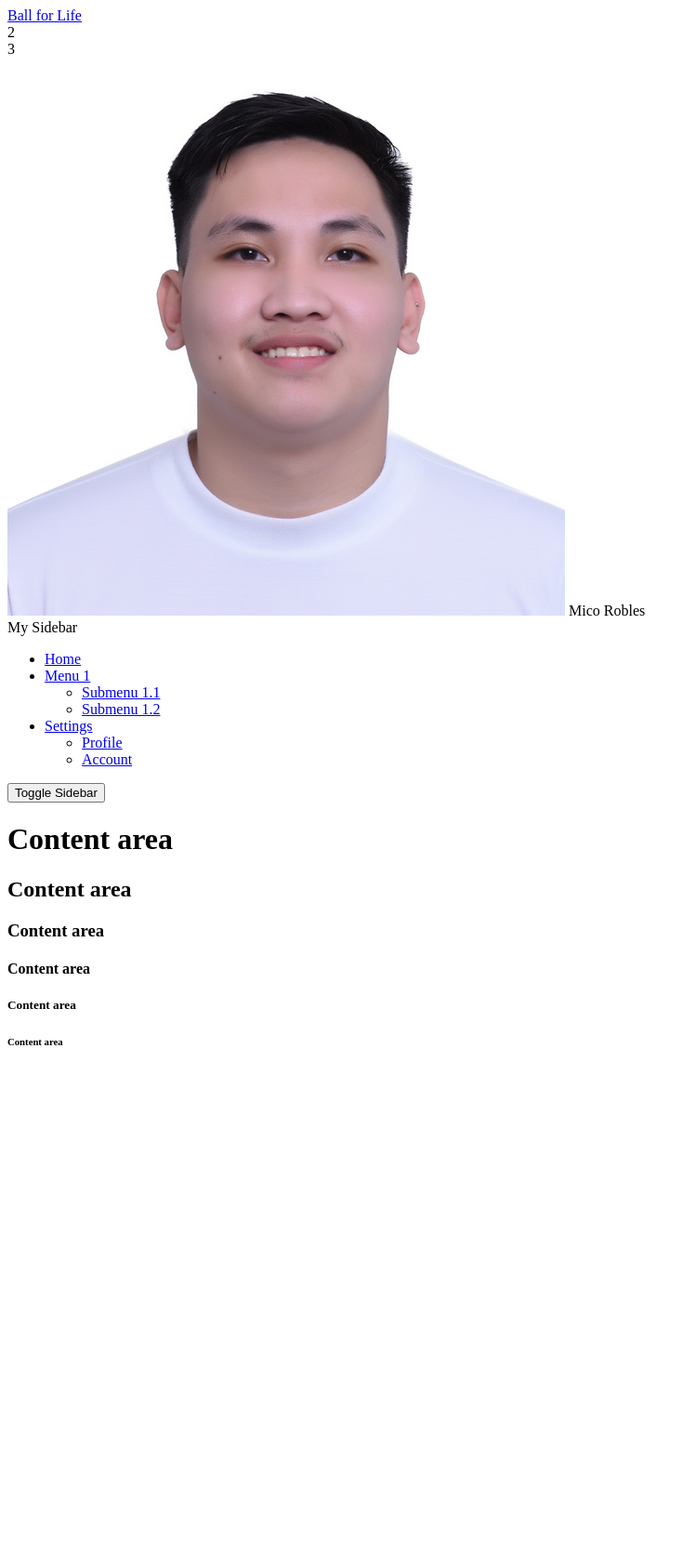
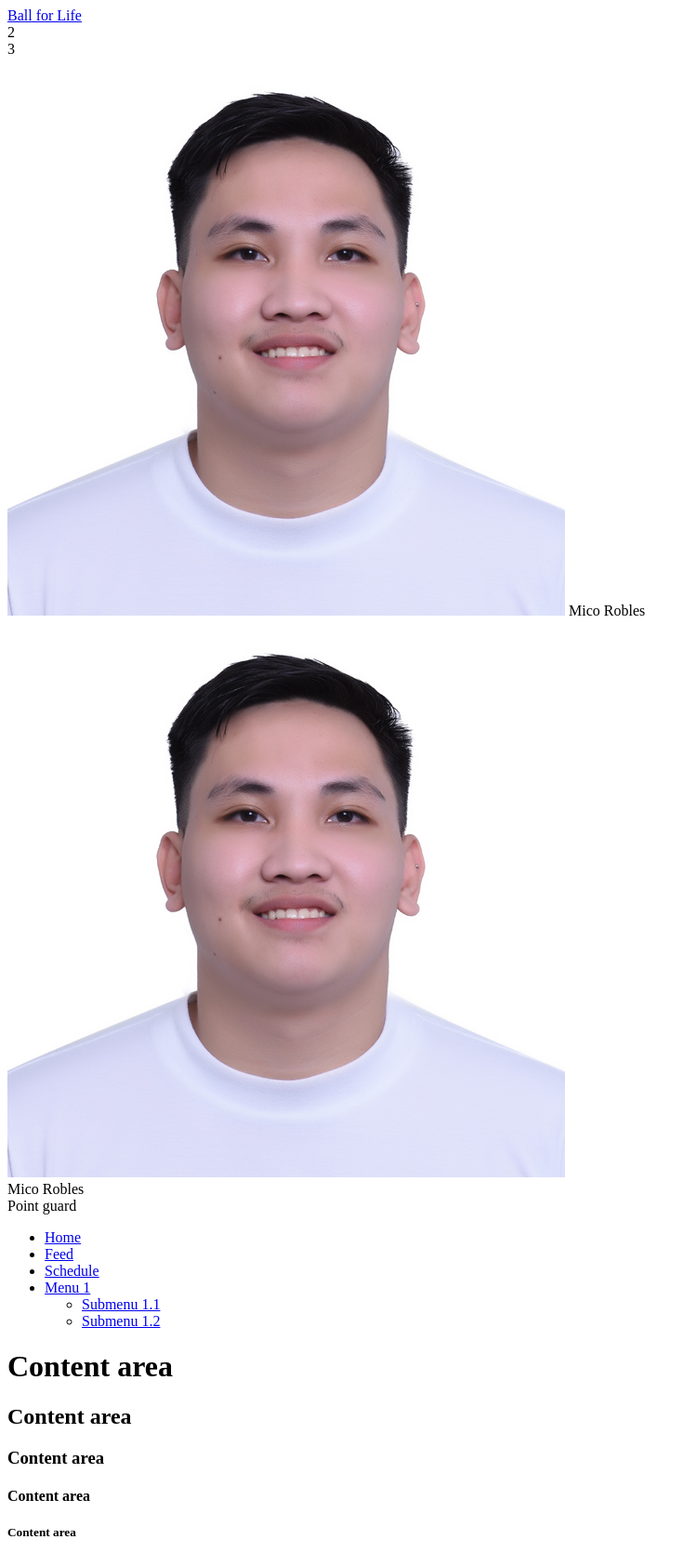
Before and after one commit to micorobles/BallForLife_webapp, a CodeIgniter 4 app: the page made by app/Views/Homepage/homepage.php in a window 1280 px wide. Shown: the top 1670 px of the page at 93% size, without its empty margins (0-749 px from the left). Before the commit the page ends 1124 px from the top, so only its background shows below. Run offline with PHP 8.4 and a stand-in for CodeIgniter, Linux system fonts and the light colour scheme; the template is opened without the code that fills it, so the values that code supplies are empty; some libraries are stand-ins or nearby versions.

Commit message:
update
sidebar heading added and body (unfinished)

```diff
--- a/app/Views/templates/header.php
+++ b/app/Views/templates/header.php
@@ -1,9 +1,9 @@
 <!-- Header content -->
 <!-- <header class="bg-primary text-white text-center"> -->
-<div class="container-fluid">
+<header class="container-fluid px-4 bg-white text-black border-bottom">
     <div class="row">
-        <a href="<?= base_url('homepage')?>" class="col-2 logo d-flex align-items-center font-lg text-white">
-            <i class="fa-solid fa-basketball fa-1x mr-2 "></i>
+        <a href="<?= base_url('homepage')?>" class="col-2 logo d-flex align-items-center font-lg text-black">
+            <i class="fa-solid fa-basketball fa-1x me-2"></i>
             <span class="">Ball for Life</span>
         </a>
         <div class="col-4 d-flex align-items-center">2</div>
@@ -11,10 +11,10 @@
         <div class="col-2 d-flex align-items-center justify-content-end p-1">
             <div id='profile' class="profile p-1 px-2 rounded">
                 <img src="<?= base_url('images/ROBLES.jpg') ?>" alt="">
-                <span class="ml-1 medium-text font-sm regular-text">Mico Robles</span>
-                <i class="fa-solid fa-caret-down ml-2"></i>
+                <span class="ms-1 medium-text font-sm regular-text">Mico Robles</span>
+                <i class="fa-solid fa-caret-down ms-2"></i>
             </div>
         </div>
     </div>
-</div>
+</header>
 <!-- </header> -->
--- a/app/Views/templates/sidebar.php
+++ b/app/Views/templates/sidebar.php
@@ -1,10 +1,52 @@
- <!-- Sidebar -->
- <nav id="sidebar" class="bg-dark text-white">
-     <div class="sidebar-heading text-center py-4">
-         <i class="fas fa-user-circle"></i>
-         <span>My Sidebar</span>
-     </div>
-     <ul class="nav flex-column">
+<!-- Sidebar -->
+<nav id="sidebar" class="bg-secondary text-white">
+    <div class="sidebar-heading py-3">
+        <div id='sidebar-profile' class="sidebar-profile p-0 ps-4 rounded d-flex align-items-center">
+            <img src="<?= base_url('images/ROBLES.jpg') ?>" alt="">
+            <ul class="ms-1" style="list-style-type:none; padding:0; margin:0;">
+                <li><span id='username' class="ms-2 medium-text font-sm semi-bold-text">Mico Robles</span></li>
+                <li><span id='position' class="ms-2 regular-text font-xs light-text" style="font-weight: 300">Point
+                        guard</span></>
+                </li>
+            </ul>
+        </div>
+    </div>
+
+    <ul class="nav flex-column ps-2">
+        <li class="nav-item border">
+            <a class="nav-link text-white" href="<?= base_url('homepage') ?>">
+                <i class="fas fa-home fa-1x"></i> <span class="">Home</span>
+            </a>
+        </li>
+        <li class="nav-item border">
+            <a class="nav-link text-white" href="<?= base_url('homepage') ?>">
+                <i class="fas fa-people-line fa-1x"></i> <span class="">Feed</span>
+            </a>
+        </li>
+        <li class="nav-item border">
+            <a class="nav-link text-white" href="<?= base_url('homepage') ?>">
+                <i class="fas fa-calendar-days fa-1x"></i> <span class="">Schedule</span>
+            </a>
+        </li>
+        <li class="nav-item border">
+            <a class="nav-link text-white" href="#" data-bs-toggle="collapse" data-bs-target="#submenu1"
+                aria-expanded="false" aria-controls="submenu1">
+                <i class="fas fa-list"></i> <span>Menu 1</span>
+                <b class="caret"></b>
+            </a>
+            <div id="submenu1" class="collapse">
+                <ul class="nav sub-menu flex-column ms-4">
+                    <li class="nav-item">
+                        <a class="nav-link text-white" href="#"><span>Submenu 1.1</span></a>
+                    </li>
+                    <li class="nav-item">
+                        <a class="nav-link text-white" href="#"><span>Submenu 1.2</span></a>
+                    </li>
+                </ul>
+            </div>
+        </li>
+    </ul>
+    <!-- <ul class="nav flex-column">
          <li class="nav-item">
              <a class="nav-link text-white" href="#">
                  <i class="fas fa-home"></i> <span>Home</span>
@@ -40,6 +82,6 @@
                  </ul>
              </div>
          </li>
-     </ul>
-     <button class="btn btn-secondary mt-3" id="toggleSidebar">Toggle Sidebar</button>
- </nav>
+     </ul> -->
+    <!-- <button class="btn btn-secondary mt-3" id="toggleSidebar">Toggle Sidebar</button> -->
+</nav>
--- a/public/css/global/global-styles.css
+++ b/public/css/global/global-styles.css
@@ -187,7 +187,6 @@ header {
     left: 0;
     right: 0;
     z-index: 1;
-    padding: 10px 20px;
 }
 
 .sidebar {
--- a/public/js/templates/sidebar.js
+++ b/public/js/templates/sidebar.js
@@ -1,3 +1,3 @@
 $('#toggleSidebar').on('click', function() {
-    $('#sidebar').toggleClass('collapsed');
+    // $('#sidebar').toggleClass('collapsed');
 });
```
Also changed, not shown: public/css/templates/sidebar.css (+187 -4 lines), public/images/cover_photo.jpg (added).
